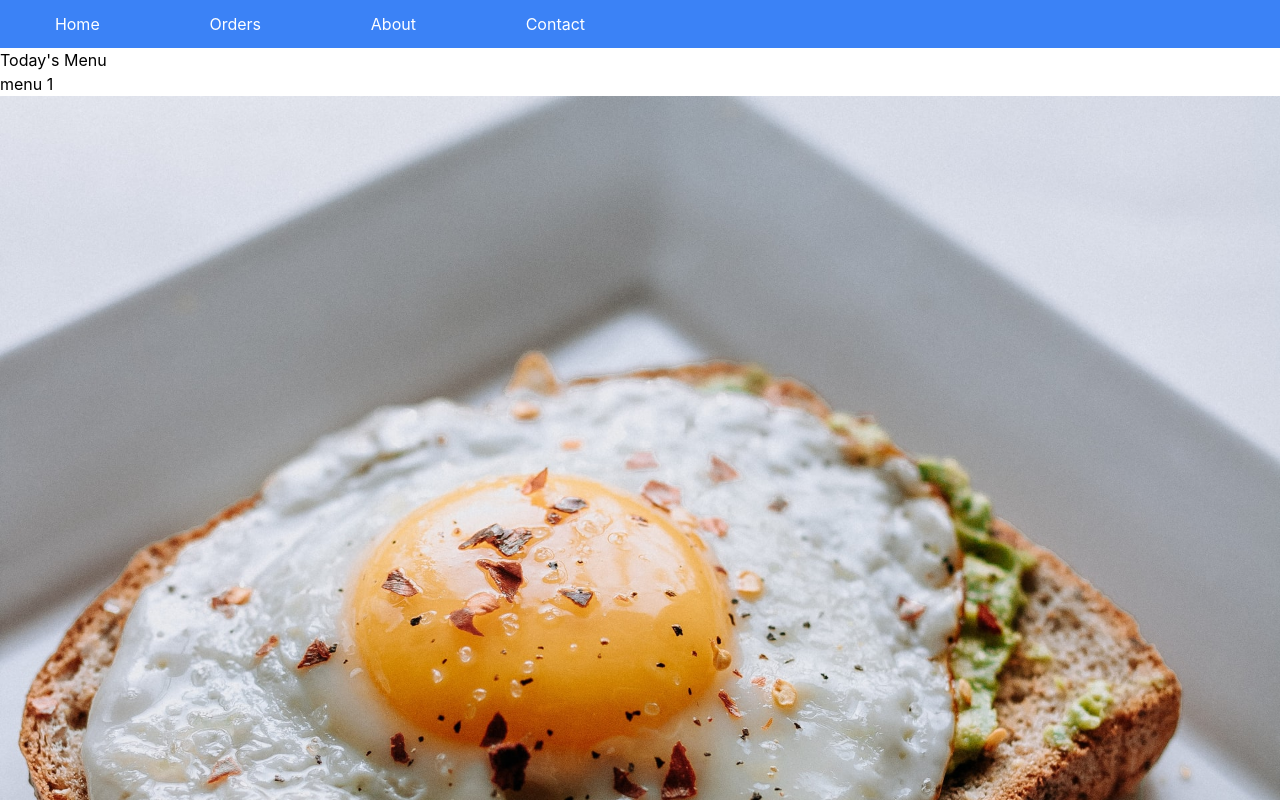
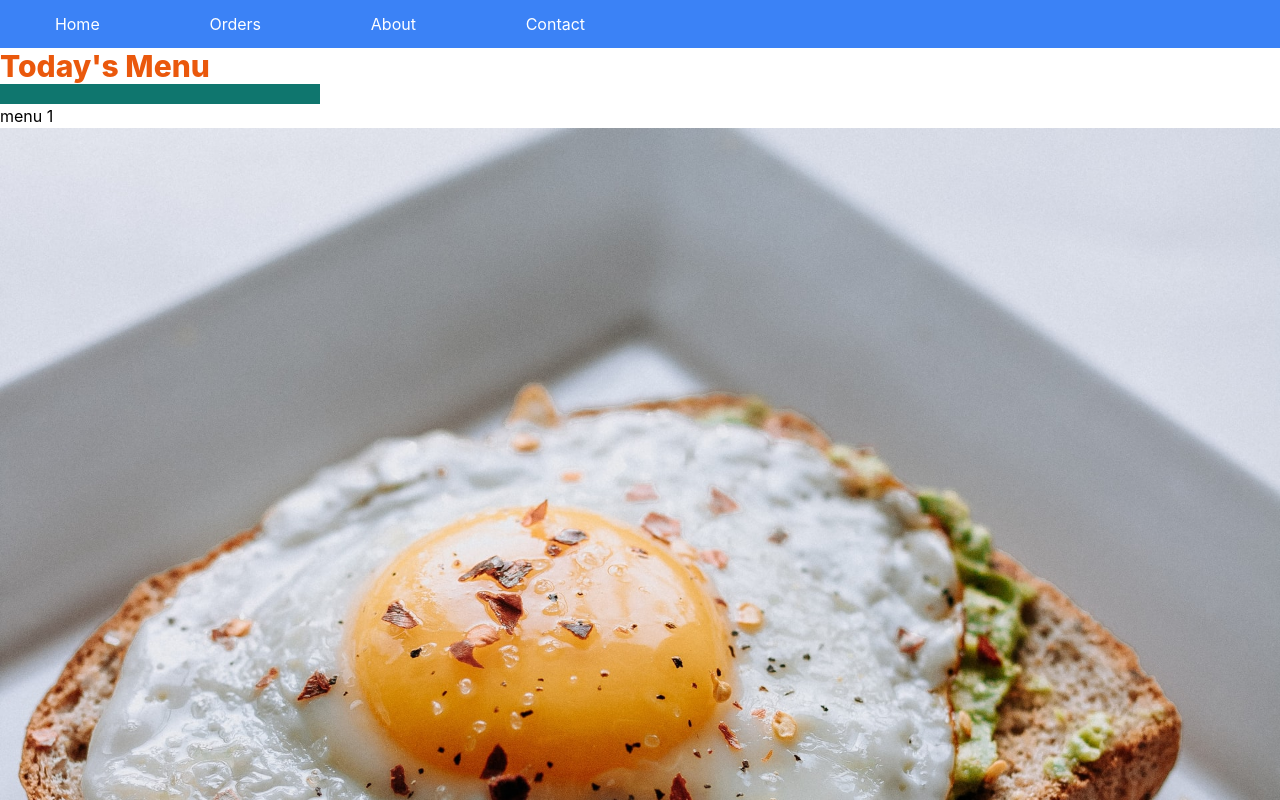
Before and after one commit to Mireille0108/Chopoklok, a React (Create React App) app: page / in a window 1280 px wide. Shown: the top 800 px of the page. Built offline with nearby package versions, Linux system fonts and the light colour scheme.

Commit message:
adding tailwind styles

```diff
--- a/src/App.css
+++ b/src/App.css
@@ -1,3 +1,6 @@
 .nav-styles {
   @apply px-5 py-3 text-white cursor-pointer;
 }
+.menu-item{
+  @pply w-1/4
+}
--- a/src/modules/components/Menu.js
+++ b/src/modules/components/Menu.js
@@ -8,11 +8,17 @@ import menu6 from '../../assets/images/menu-6.jpg';
 const Menu = () => {
     return (
         <section className="menu-container">
-            <header className="header-container">
-                <h1>Today's Menu</h1>
-                <span></span>
+            <header className="header-container flex flex-col justify-center w-1/2">
+                <h1 className="text-orange-600 text-3xl font-extrabold">Today's Menu</h1>
+                <p className="h-5 w-1/2 bg-teal-700 relative"></p>
             </header>
-            <div className="menu-items-container">
+            <div className="menu-items-container
+             w-full
+            flex justify-center
+             items-center
+             gap-2
+            flex-wrap
+           ">
                 <div className="menu-item">
                     <span>menu 1</span>
                     <img src={menu1} />
```
